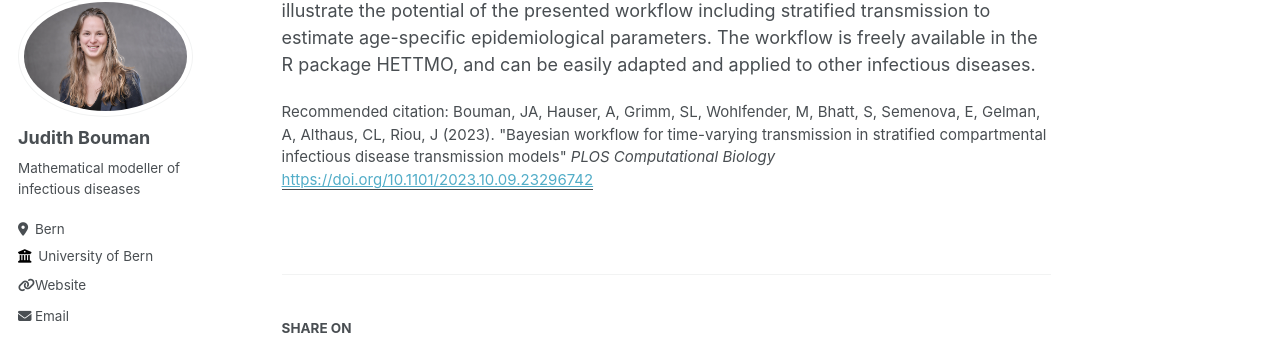
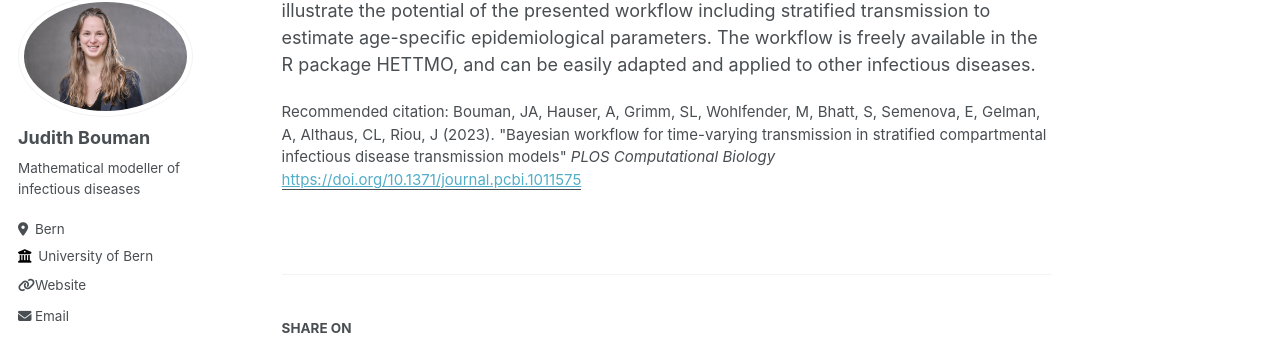
Before and after one commit to JudithBouman2412/JudithBouman2412.github.io, a Jekyll site: the page built from _publications/2024_bayesian.md, in a window 1280 px wide and 900 px high, scrolled down 746 px. Shown: the part 90-430 px from the top of the window. Built offline with Jekyll 4.4.1, drawn with Linux system fonts in a browser that asks for light colours; some web fonts are replaced; part of the change alters nothing that is shown.

Commit message:
Update 2024_bayesian.md

```diff
--- a/_publications/2024_bayesian.md
+++ b/_publications/2024_bayesian.md
@@ -6,7 +6,7 @@ permalink: /publication/2024_bayesian
 excerpt: 'A Bayesian workflow for including time-varying transmission in stratified SIR-like infectious disease transmission models. The workflow includes the comparison of three different methods for time-varying transmission: B-splines, Gaussian processes, and Brownian motion. Moreover, the models are applied to both simulated and real-world SARS-CoV-2 data.'
 date: 2023-11-29
 venue: 'PLOS Computational Biology'
-paperurl: 'https://doi.org/10.1101/2023.10.09.23296742'
+paperurl: 'https://doi.org/10.1371/journal.pcbi.1011575'
 citation: 'Bouman, JA, Hauser, A, Grimm, SL, Wohlfender, M, Bhatt, S, Semenova, E, Gelman, A, Althaus, CL, Riou, J (2023). &quot;Bayesian workflow for time-varying transmission in stratified
 compartmental infectious disease transmission models&quot; <i>PLOS Computational Biology</i>'
 ---
```
